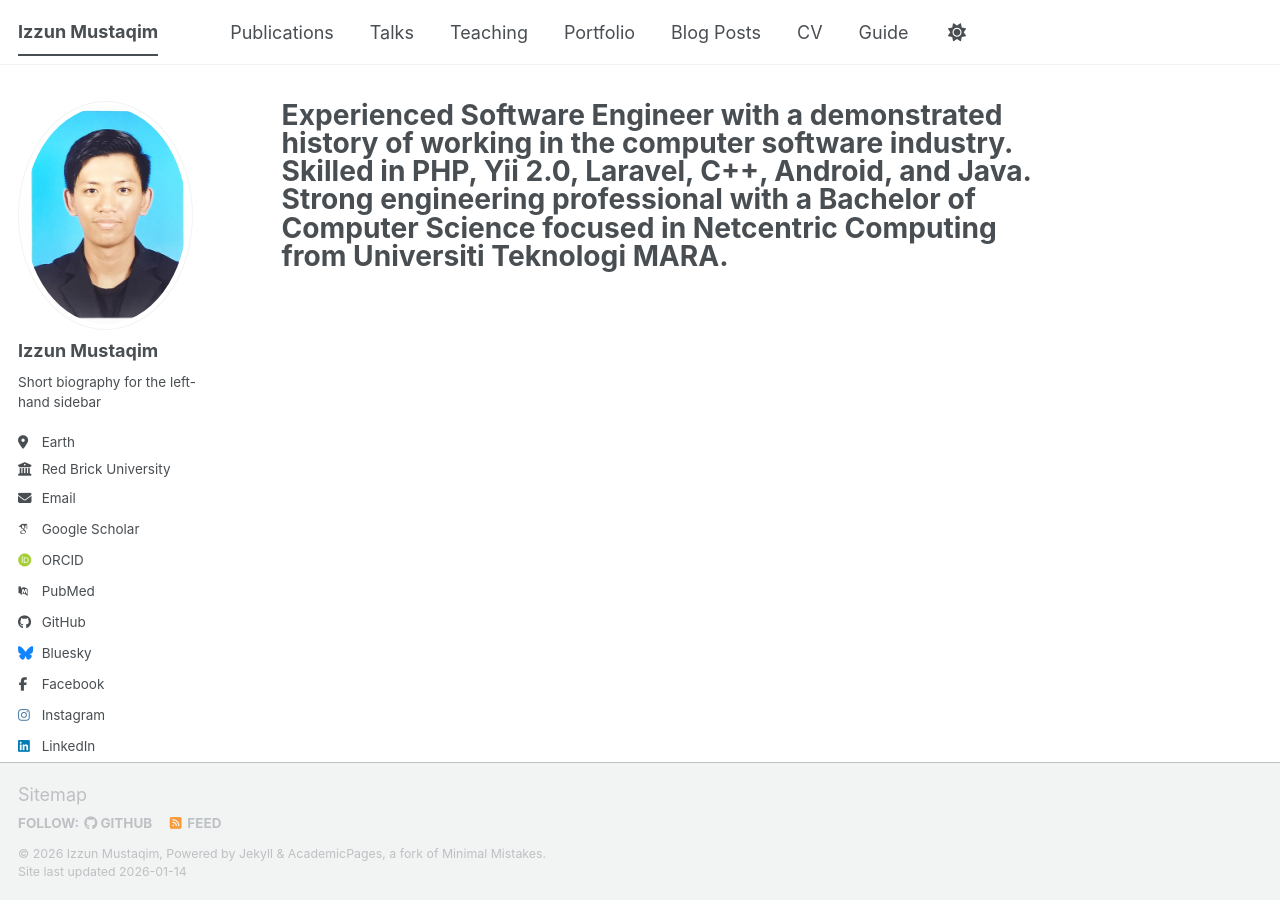
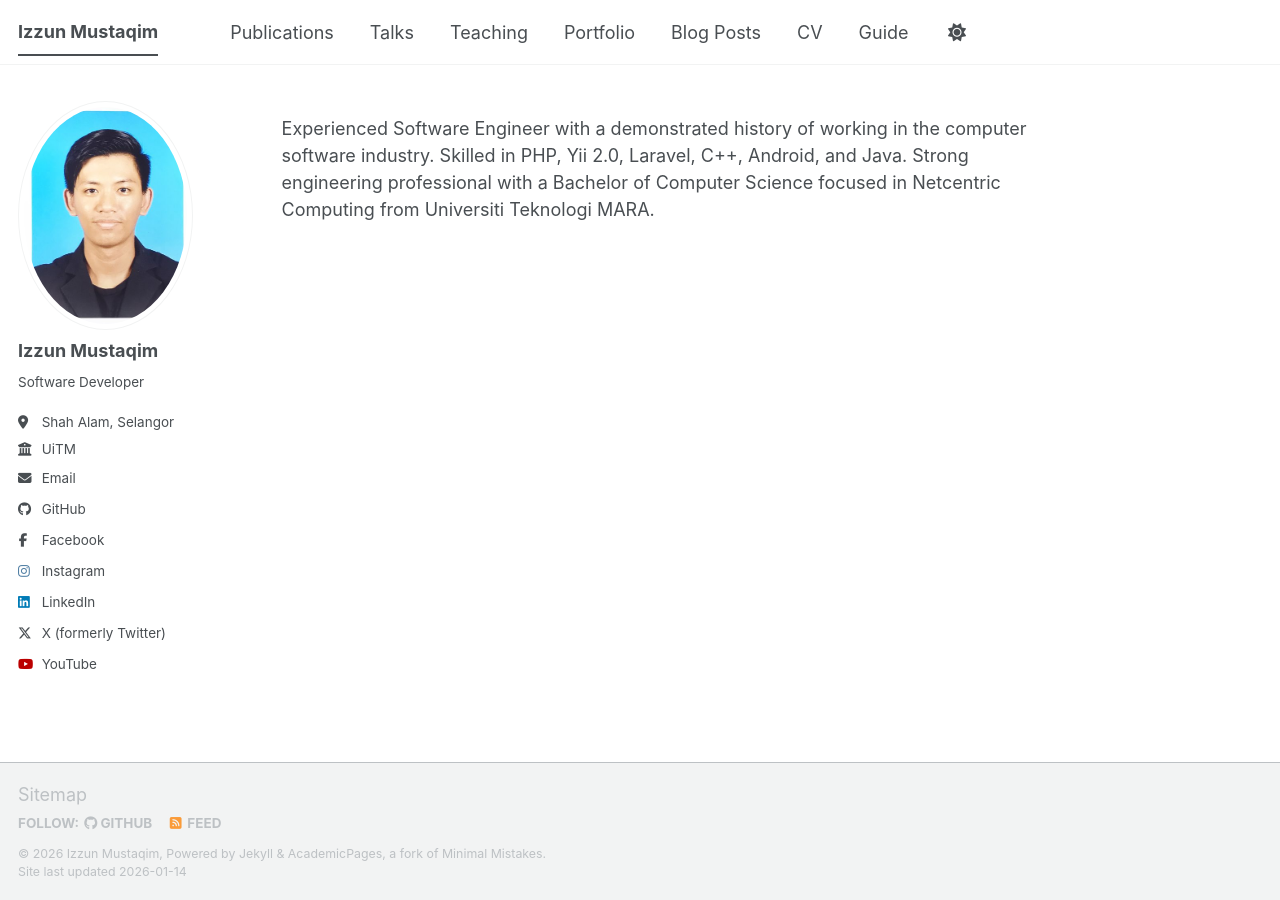
Before and after one commit to izzunmustaqim/izzunmustaqim.github.io, a Jekyll site: the page built from _pages/about.md, in a window 1280 px wide. Built offline with Jekyll 4.4.1, drawn with Linux system fonts in a browser that asks for light colours; some web fonts are replaced; a script bundle is joined from its source files by our own code; library files that are not in the unit come from our copies.

Commit message:
update about

```diff
--- a/_config.yml
+++ b/_config.yml
@@ -26,22 +26,22 @@ author:
   avatar           : "profile.png"
   name             : "Izzun Mustaqim"
   pronouns         : # example: "she/her"
-  bio              : "Short biography for the left-hand sidebar"
-  location         : "Earth"
-  employer         : "Red Brick University"
+  bio              : "Software Developer"
+  location         : "Shah Alam, Selangor"
+  employer         : "UiTM"
   uri              : # URL
   email            : "izzunmustaqim@gmail.com"
 
   # Academic websites
   academia         : # URL
   arxiv            : # URL - Update with the correct link to your profile
-  googlescholar    : "https://scholar.google.com/citations?user=PS_CX0AAAAAJ"
+  googlescholar    : # URL
   inspire-hep      : # URL
   impactstory      : # URL
-  orcid            : "https://orcid.org/yourorcidurl"
+  orcid            : # URL
   semantic         : # URL
   ssrn             : # URL
-  pubmed           : "https://www.ncbi.nlm.nih.gov/pubmed/?term=john+snow"
+  pubmed           : # URL
   researchgate     : # URL
   scopus           : # URL
   zotero           : # URL
@@ -57,7 +57,7 @@ author:
 
   # Social media
   artstation       : # Username
-  bluesky          : "bsky.app" # Replace this with you Bluesky username
+  bluesky          : # Replace this with you Bluesky username
   facebook         : "izzunmustaqim"
   flickr           : # Username
   foursquare       : # Username
--- a/_pages/about.md
+++ b/_pages/about.md
@@ -1,11 +1,13 @@
 ---
 permalink: /
-title: "Experienced Software Engineer with a demonstrated history of working in the computer software industry. Skilled in PHP, Yii 2.0, Laravel, C++, Android, and Java. Strong engineering professional with a Bachelor of Computer Science focused in Netcentric Computing from Universiti Teknologi MARA."
+title: ""
 author_profile: true
 redirect_from:
   - /about/
   - /about.html
 ---
+
+Experienced Software Engineer with a demonstrated history of working in the computer software industry. Skilled in PHP, Yii 2.0, Laravel, C++, Android, and Java. Strong engineering professional with a Bachelor of Computer Science focused in Netcentric Computing from Universiti Teknologi MARA.
 
 <!-- This is the front page of a website that is powered by the [Academic Pages template](https://github.com/academicpages/academicpages.github.io) and hosted on GitHub pages. [GitHub pages](https://pages.github.com) is a free service in which websites are built and hosted from code and data stored in a GitHub repository, automatically updating when a new commit is made to the repository. This template was forked from the [Minimal Mistakes Jekyll Theme](https://mmistakes.github.io/minimal-mistakes/) created by Michael Rose, and then extended to support the kinds of content that academics have: publications, talks, teaching, a portfolio, blog posts, and a dynamically-generated CV. Incidentally, these same features make it a great template for anyone that needs to show off a professional template!
 
```
